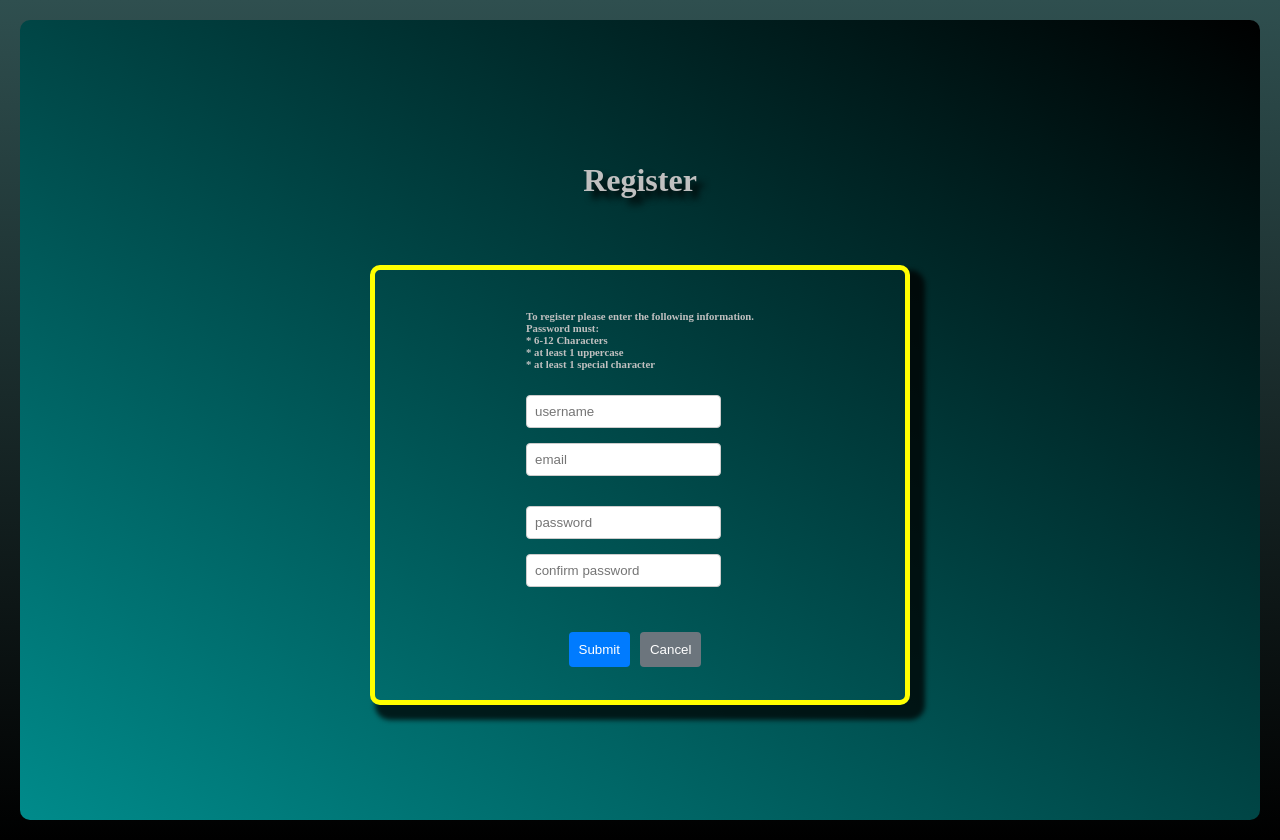
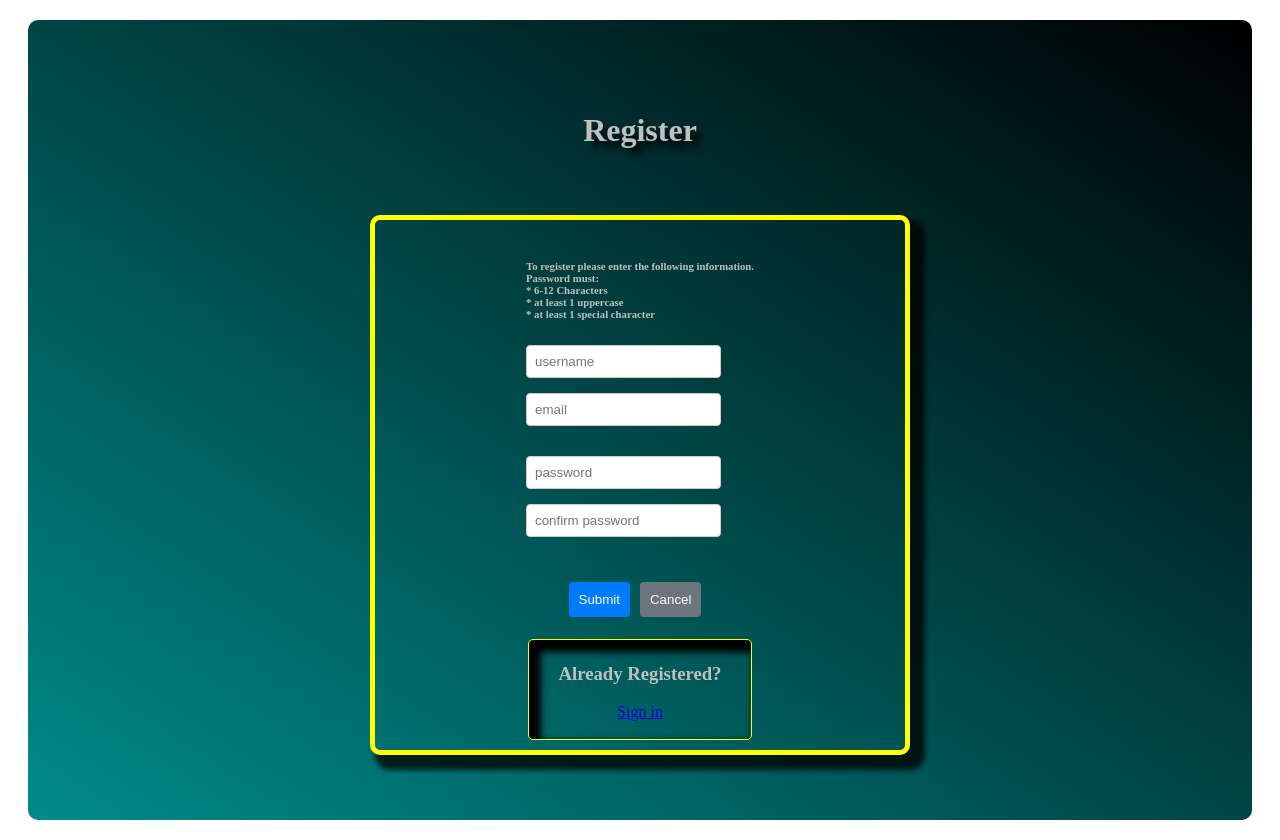
Before and after one commit to Skrubs/portfolio, a React (Vite) app in the folder client/: page /RegisterPage in a window 1280 px wide. Built offline with nearby package versions, Linux system fonts and the light colour scheme.

Commit message:
new file structure

```diff
--- a/client/src/App.css
+++ b/client/src/App.css
@@ -9,8 +9,7 @@
   --Secondary-Background: linear-gradient(to top right, darkcyan, black);
 }
 
-
-body {
+.body {
   background: var(--Primary-Background);
   min-height: 100vh;
   margin:0;
@@ -45,7 +44,7 @@ body {
   border: solid var(--Content-Border-Primary) 5px;
   border-radius: 10px;
   box-shadow: 10px 10px 5px 5px rgba(0,0,0,0.75);
-  height: 400px;
+  height: 500px;
   width: 500px;
 }
 
@@ -99,3 +98,19 @@ body {
 .register_label{
   margin: 5px;
 }
+.register_already {
+  justify-content: left;
+  margin: 2px;
+  padding: 2px;
+  border: solid var(--Content-Border-Primary) 1px;
+  border-radius: 5px;
+  box-shadow: 7px 7px 7px 5px black inset;
+}
+.inner_register{
+  display: flex;
+  flex-direction: column;
+  justify-content: center;
+  align-items: center;
+  margin: 1px;
+  padding: 1px;
+}
--- a/client/src/App.jsx
+++ b/client/src/App.jsx
@@ -1,7 +1,6 @@
 import "./App.css";
 import {BrowserRouter} from "react-router-dom";
 import AppRoutes from "./AppRoutes.jsx";
-
 
 
 
@@ -11,7 +10,7 @@ function App() {
   return (
       <div>
           <BrowserRouter>
-              <AppRoutes/>
+            <AppRoutes/>
           </BrowserRouter>
       </div>
   );
--- a/client/src/components-sub/Card.jsx
+++ b/client/src/components-sub/Card.jsx
@@ -9,7 +9,7 @@ export default function Card(){
         <div>
             {/*     Image
                     Name
-                    icon website  icon email follow icon
+                    icon website  icon email icon follow
                     */
             }
         </div>
--- a/client/src/components/Home.jsx
+++ b/client/src/components/Home.jsx
@@ -5,8 +5,8 @@ export default function Home() {
     console.log("home");
 
     return (
-        <div >
+        <main>
 
-        </div>
+        </main>
     );
 }
--- a/client/src/components/RegisterPage.jsx
+++ b/client/src/components/RegisterPage.jsx
@@ -1,4 +1,6 @@
 import {useState} from "react";
+import { Link } from 'react-router-dom';
+
 
 
 export default function RegisterPage(){
@@ -8,6 +10,8 @@ export default function RegisterPage(){
     const [errorMessage, setErrorMessage] = useState('');
     const [successMessage, setSuccessMessage] = useState('');
     const [email, setUserEmail] = useState('');
+    const [success, setSuccess] = useState(false);
+    const home_url = '/';
 
     const validatePassword = (password) => {
         const lengthCheck = password.length >= 6 && password.length <= 12;
@@ -16,6 +20,7 @@ export default function RegisterPage(){
 
         return lengthCheck && upperCaseCheck && specialCharCheck;
     };
+
 
     const handlePasswordChange = (e) => {
         const newPassword = e.target.value;
@@ -37,25 +42,52 @@ export default function RegisterPage(){
         }
     };
 
-    const handleSubmit = (e) => {
+    const handleSubmit = async (e) => {
         e.preventDefault();
         if (validatePassword(password) && password === confirmPassword) {
             setSuccessMessage('Password is valid and passwords match!')
-             setTimeout(() =>{
+            setTimeout(() => {
                 setSuccessMessage('');
             }, 2000);
+            setSuccess(true);
+
+            //Post to /register backend
+            const response = await fetch('/register', {
+                method: 'POST',
+                headers: {
+                    'Content-Type': 'application/json',
+                },
+                body: JSON.stringify({
+                    username,
+                    email,
+                    password
+                }),
+            });
+            if (!response.ok) {
+                throw new Error(`HTTP error! Status: ${response.status}`);
+            }
+            const userPayload = await response.json();
+            console.log('Success', userPayload);
+
+
         } else {
             alert('Please ensure the passwords meet the criteria and match.');
         }
-    };
-
+    }
     const handleCancel = ()=>{
         setUsername('');
         setPassword('');
     }
 
     return(
-        <div className={'login_container'}>
+        <>
+            {success ? (
+                <section>
+                    <h1>Your Account has been Created!<br/>
+                        Please click the link below to sign in.</h1>
+                    <Link to={home_url}>Sign in</Link>
+                </section>
+            ) : (<div className={'login_container'}>
                 <header className={'login_header'}>
                     <h1 className={'h1_login'}>Register</h1>
                 </header>
@@ -76,6 +108,7 @@ export default function RegisterPage(){
                                     id="username"
                                     value={username}
                                     onChange={(e) => setUsername(e.target.value)}
+                                    autoComplete={'off'}
                                 />
                             </div>
                             <div>
@@ -107,16 +140,27 @@ export default function RegisterPage(){
                             />
                         </div>
                         <div>
-                        {errorMessage && <div style={{ color: 'red' }}>{errorMessage}</div>}
-                        {successMessage && <div style={{ color: 'green' }}>{successMessage}</div>}
+                            {errorMessage && <div style={{color: 'red'}}>{errorMessage}</div>}
+                            {successMessage && <div style={{color: 'green'}}>{successMessage}</div>}
                         </div>
                         <div className={'login-button-div'}>
                             <button type="submit">Submit</button>
                             <button type="button" onClick={handleCancel}>Cancel</button>
                         </div>
+                        <aside className={'register_already'}>
+                            <div className={'inner_register'}>
+                                <h3>Already Registered?</h3>
+                                <Link to={home_url}>Sign in</Link>
+                            </div>
+
+                        </aside>
+
                     </form>
                 </section>
-        </div>
+            </div>)}
+
+
+        </>
 
     );
 
```
Lines whose indentation alone changed are shown as unchanged.
